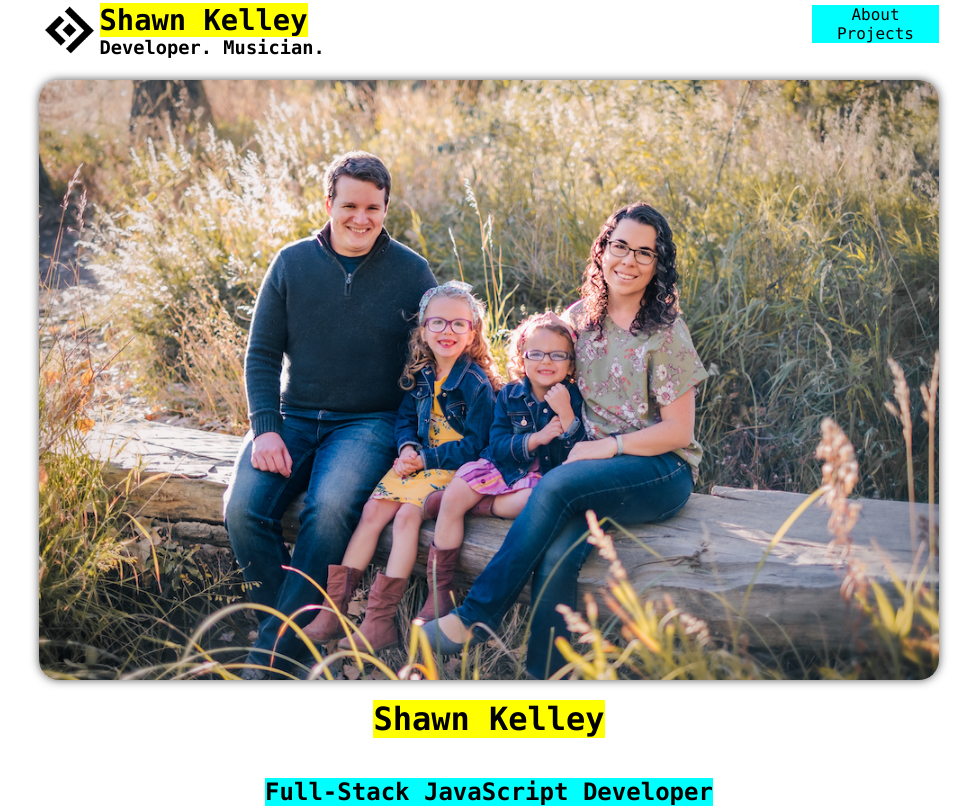
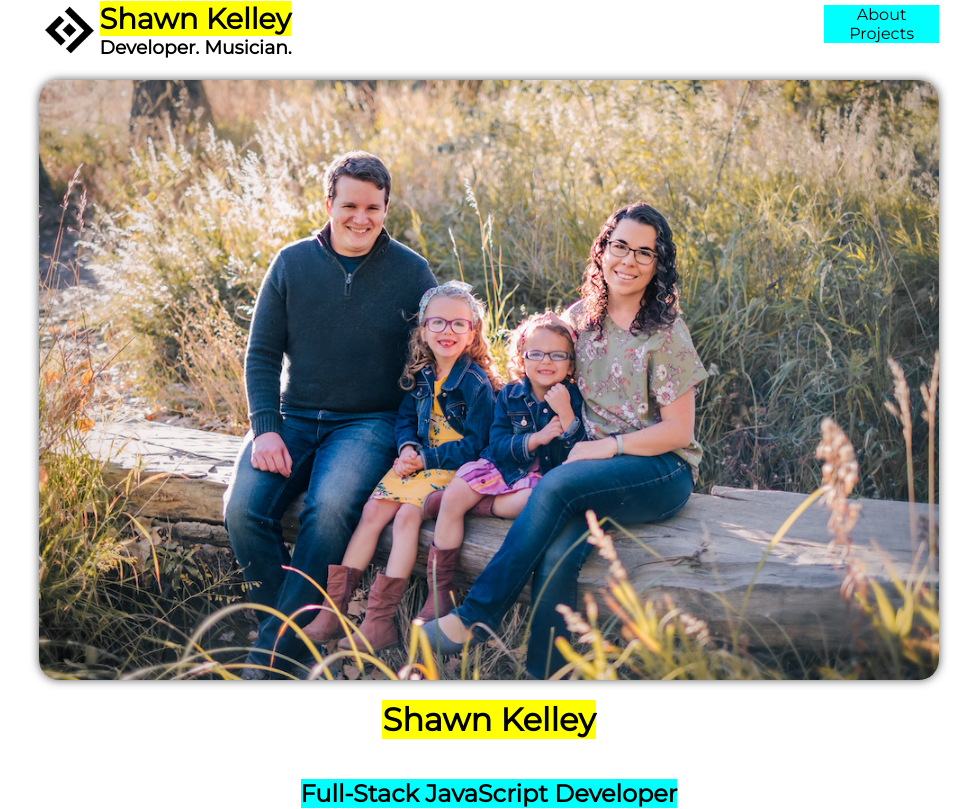
Before and after one commit to shawnkelleydev/sk-ws-react, a React (Create React App) app: page / in a window 1280 px wide. Shown: the top 809 px of the page, without its empty margins (151-1128 px from the left). Built offline with nearby package versions, Linux system fonts and the light colour scheme.

Commit message:
font-family update

```diff
--- a/public/index.html
+++ b/public/index.html
@@ -5,10 +5,7 @@
 
     <meta name="viewport" content="width=device-width, initial-scale=1" />
     <meta name="theme-color" content="#000000" />
-    <meta
-      name="description"
-      content="Web site created using create-react-app"
-    />
+    <meta name="description" content="Shawn Kelley, Developer and Musician" />
 
     <!--
       manifest.json provides metadata used when your web app is installed on a
@@ -24,6 +21,13 @@
       work correctly both with client-side routing and a non-root public URL.
       Learn how to configure a non-root public URL by running `npm run build`.
     -->
+    <link rel="preconnect" href="https://fonts.googleapis.com" />
+    <link rel="preconnect" href="https://fonts.gstatic.com" crossorigin />
+    <link
+      href="https://fonts.googleapis.com/css2?family=Montserrat&display=swap"
+      rel="stylesheet"
+    />
+
     <title>Shawn Kelley</title>
   </head>
   <body>
--- a/src/index.css
+++ b/src/index.css
@@ -2,8 +2,7 @@
   margin: 0;
   padding: 0;
   width: 100%;
-  font-family: source-code-pro, Menlo, Monaco, Consolas, "Courier New",
-    monospace;
+  font-family: "Montserrat", sans-serif;
   transition: all 150ms ease;
 }
 
```
Also changed, not shown: public/manifest.json.
